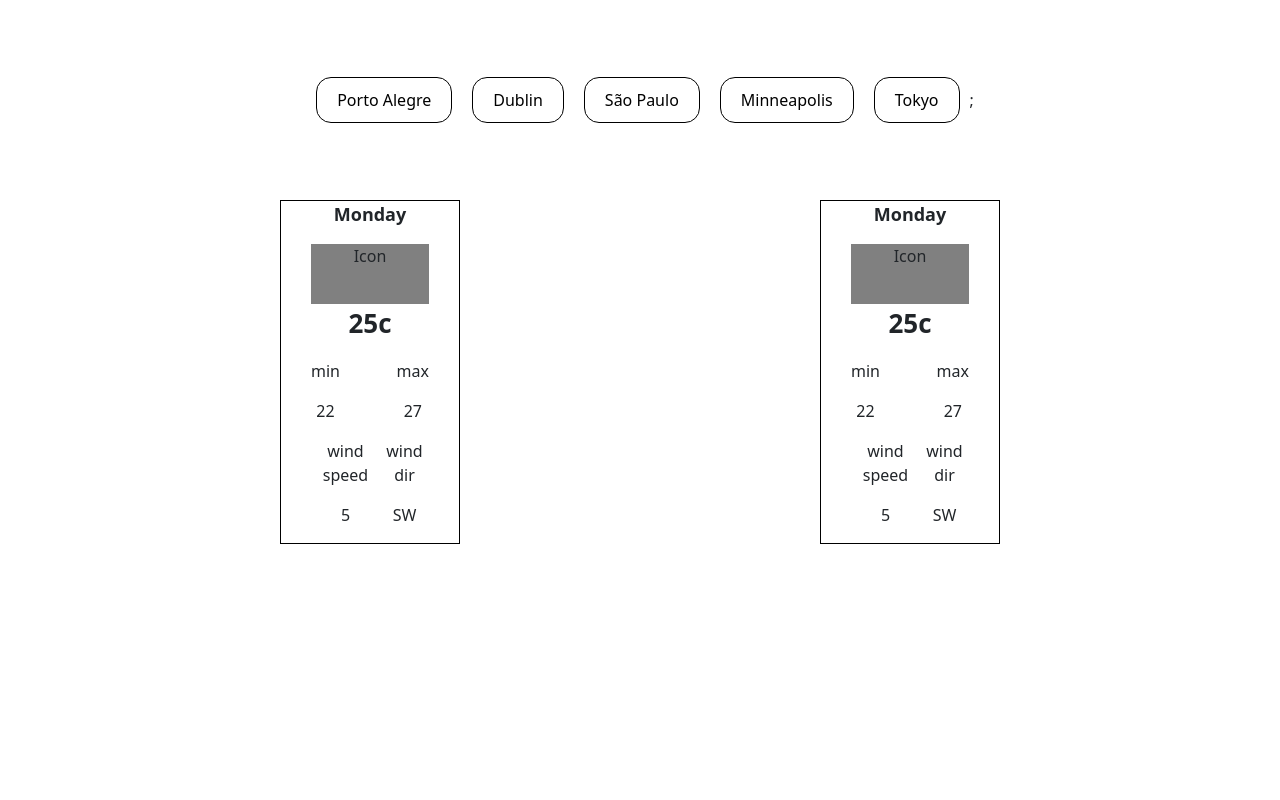
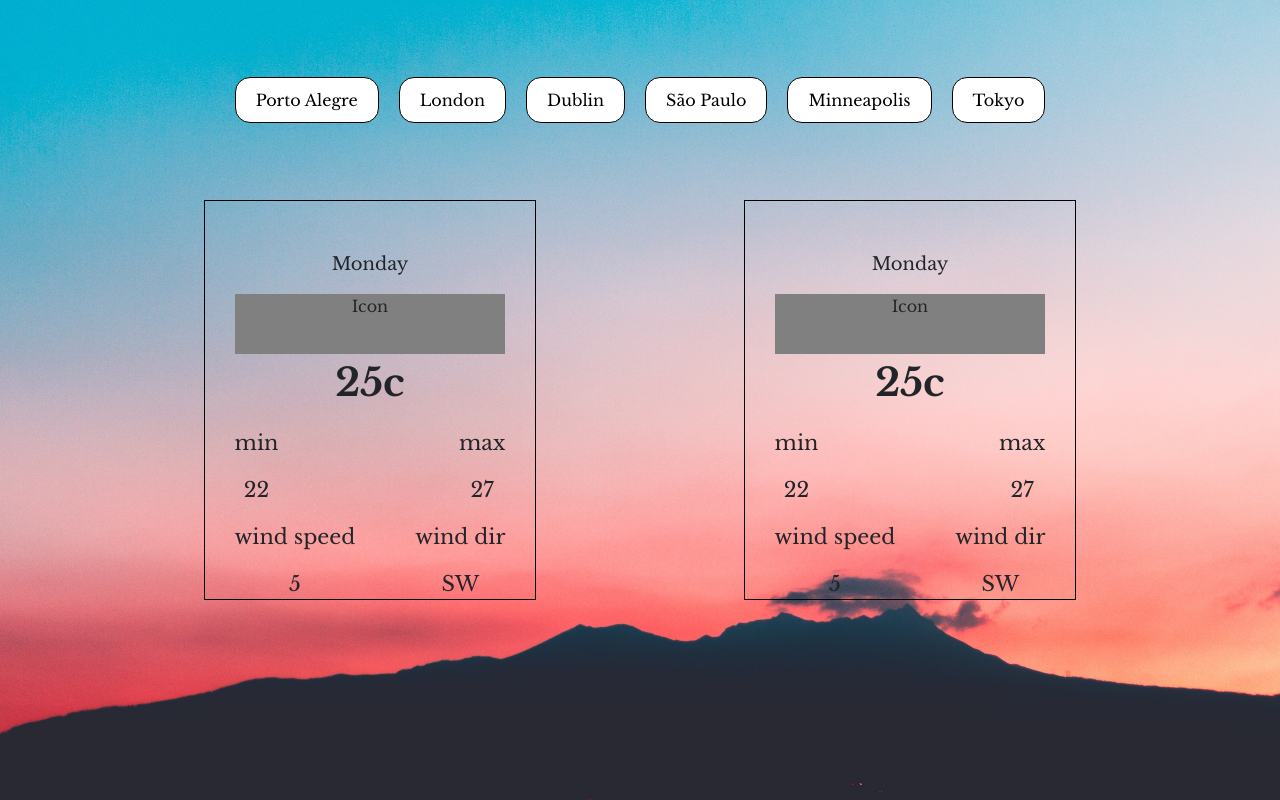
Before and after one commit to vitordalbemcosta/Tea-payment, a React (Create React App) app: page / in a window 1280 px wide. Built offline with nearby package versions, Linux system fonts and the light colour scheme.

Commit message:
some styling

```diff
--- a/src/App.css
+++ b/src/App.css
@@ -17,3 +17,10 @@ p {
 h1 {
   font-size: 2.5rem;
 }
+
+.app {
+  background-image: url(./assets/images/sunsettwo.jpg);
+  background-size: cover;
+  background-position: bottom;
+  min-height: 100vh;
+}
--- a/src/App.js
+++ b/src/App.js
@@ -10,20 +10,25 @@ import WeatherCard from './components/WeatherCard'
 
 //styles
 import * as Styles from './styles'
+import './App.css'
 
 
-const cities = ["Porto Alegre", "Dublin", "São Paulo", "Minneapolis", "Tokyo"]
+const cities = ["Porto Alegre", "London", "Dublin", "São Paulo", "Minneapolis", "Tokyo"];
 
 
 
 function App() {
   const [selectedCity, setSelectedCity] = useState(null);
+  const [weatherData, setWeatherData] = useState(null);
+  const [lat, setLat] = useState(null);
+  const [lon, setLon] = useState(null);
 
-  const handleSelectCity = async (name) => {
-    setSelectedCity(name);
+
+  const handleSelectCity = async (lat, lon) => {
+    setSelectedCity(lat, lon);
 
     try {
-      const response = await getWeather(name);
+      const response = await getWeather(lat, lon);
       console.log("response", response);
     } catch (error) {
       console.log("error", error);
@@ -31,7 +36,7 @@ function App() {
   };
 
   return (
-    <>
+    <div className='app'>
       <Styles.CityButtonsWrapper>
         {cities.map((city) => (
           <CityButton cityName={city}
@@ -39,13 +44,13 @@ function App() {
             isSelected={selectedCity === city}
             onClick={handleSelectCity}
           />
-        ))};
+        ))}
       </Styles.CityButtonsWrapper>
       <Styles.CityWeatherWrapper>
         <WeatherCard />
         <WeatherCard />
       </Styles.CityWeatherWrapper>
-    </>
+    </div>
   );
 }
 
--- a/src/components/WeatherCard/styles.jsx
+++ b/src/components/WeatherCard/styles.jsx
@@ -4,12 +4,14 @@ export const Card = styled("div")`
     border: 1px solid #000;
     padding: 0 30px;
     text-align: center;
-    width: 180px;
+    width: 26vw;
+    height: 50vh;
 `;
 
 export const Day = styled("p")`
   font-size: 18px;
-  font-weight: 600;
+  font-weight: 500;
+  padding-top: 50px;
 
 `;
 
@@ -21,7 +23,7 @@ export const Icon = styled("div")`
 `;
 
 export const Degrees = styled("p")`
-  font-size: 26px;
+  font-size: 3vw;
   font-weight: bold;
 
 `;
@@ -29,5 +31,10 @@ export const Degrees = styled("p")`
 export const SubInfo = styled("div")`
   display: flex;
   justify-content: space-between;
+`;
 
+export const Titles = styled("p")`
+  font-size: 0.2vw;
+  display: flex;
+  justify-content: space-between;
 `;
--- a/src/services/index.js
+++ b/src/services/index.js
@@ -1,12 +1,9 @@
 import axios from "axios";
 
 
-// nao estou conseguindo fazer a api funcionar
-// nao esquecer de esconder a key da api no .env
-
-export const getWeather = async (name) => {
+export const getWeather = async (lat, lon) => {
     const response = await axios.get(
-      `https://api.openweathermap.org/data/2.5/weather?q=${name}&appid=336ce4dce3a588920b3cea8fb00882d6`
+      `https://api.openweathermap.org/data/2.5/onecall?lat=${lat}&lon=${lon}&exclude=daily,current&appid=${process.env.REACT_APP_API_KEY}`
     );
 
     return response;
```
Also changed, not shown: src/assets/images/sunsettwo.jpg (added), 1 other file (tests, documents, lock files or other folders).
